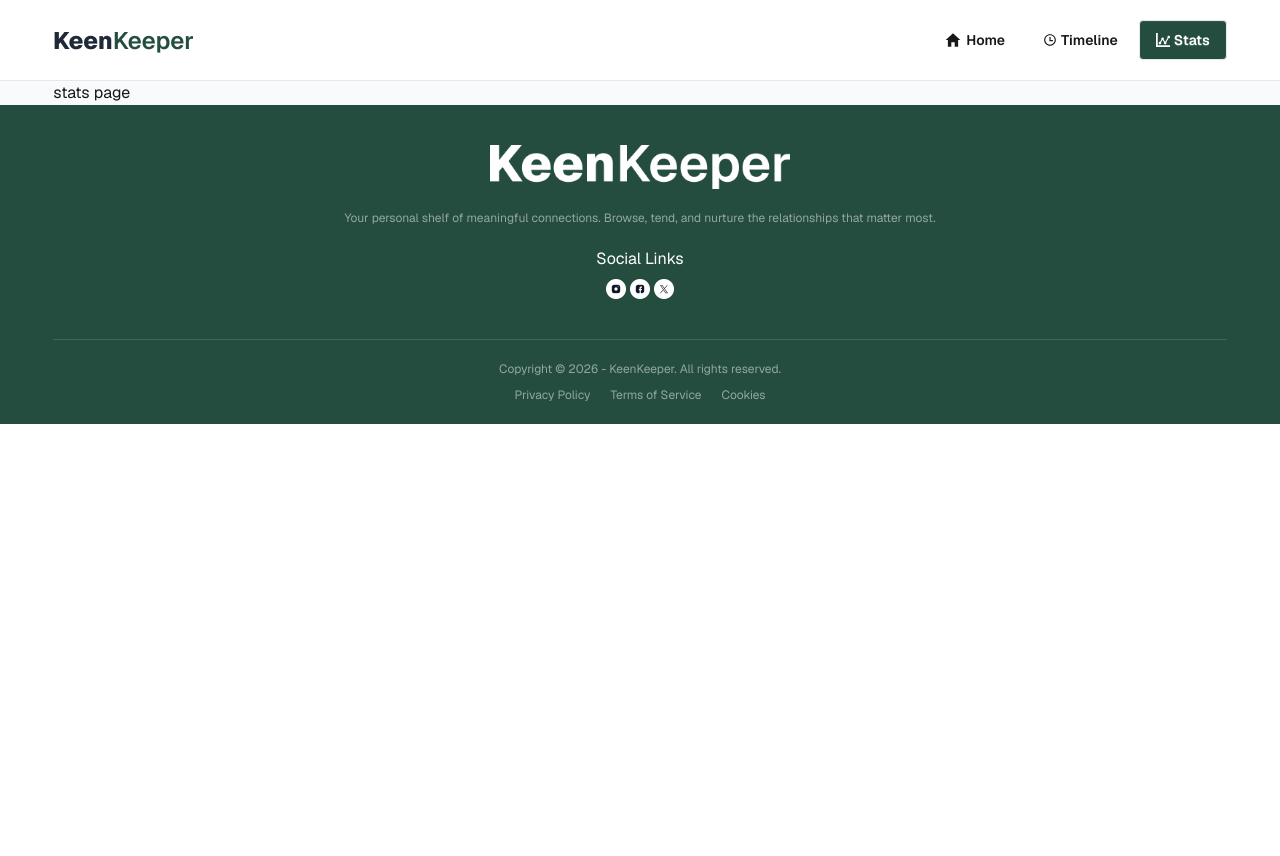
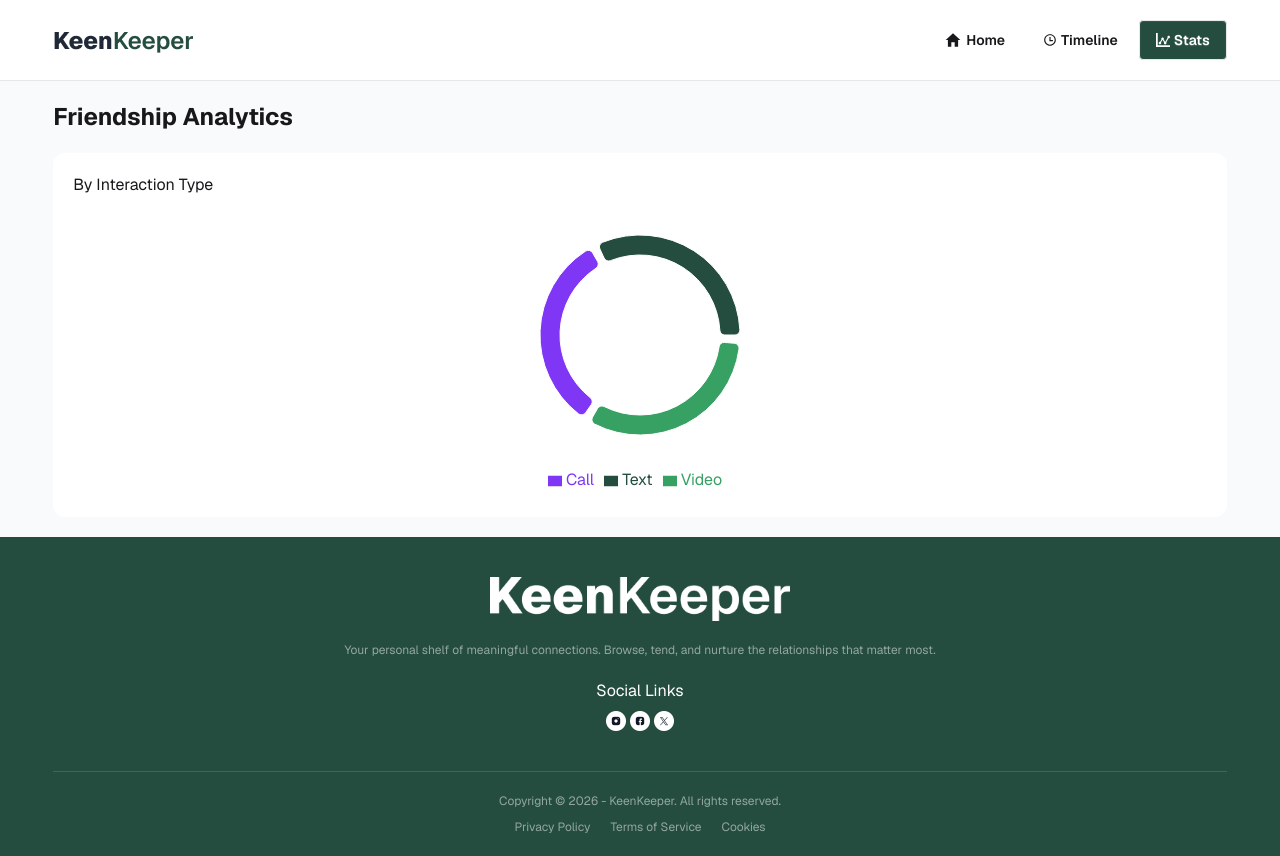
Before and after one commit to msirazu/keen-keeper, a React (Vite) app: page /stats in a window 1280 px wide. Before the commit the page ends 800 px from the top, so only its background shows below. Built offline with nearby package versions, Linux system fonts and the light colour scheme.

Commit message:
pie chart added

```diff
--- /dev/null
+++ b/src/components/common/StatsChart.jsx
@@ -0,0 +1,35 @@
+import { PieChart, Pie, Cell, Legend } from "recharts";
+
+const StatsChart = () => {
+
+    const data = [
+  { name: "Text", value: 100 },
+  { name: "Call", value: 100 },
+  { name: "Video", value: 100 },
+];
+
+    const COLORS = ["#244D3F", "#7F37F5", "#37A163"];
+    return (
+        <div className="flex justify-center">
+           <PieChart width={300} height={300}>
+        <Pie
+        data={data}
+        cx="50%"
+        cy="50%"
+        innerRadius={80}
+        outerRadius={100}
+        paddingAngle={5}
+        dataKey="value"
+        cornerRadius={5}
+      >
+        {data.map((entry, index) => (
+          <Cell key={index} fill={COLORS[index % COLORS.length]} />
+        ))}
+      </Pie>
+      <Legend />
+    </PieChart>
+        </div>
+    );
+};
+
+export default StatsChart;
--- a/src/pages/stats/Stats.jsx
+++ b/src/pages/stats/Stats.jsx
@@ -1,4 +1,5 @@
 import { Helmet } from "react-helmet-async";
+import StatsChart from "../../components/common/StatsChart";
 
 const Stats = () => {
   return (
@@ -7,7 +8,17 @@ const Stats = () => {
         <title>Stats | Keen Keeper</title>
         <meta name="description" content="keen keeper stats page" />
       </Helmet>
-      <div>stats page</div>
+      <div className="py-5 space-y-5">
+        <section>
+          <h2 className="font-bold text-2xl">Friendship Analytics</h2>
+        </section>
+        <section className="bg-white p-5 rounded-xl">
+          <h4>By Interaction Type</h4>
+          <div>
+            <StatsChart/>
+          </div>
+        </section>
+      </div>
     </>
   );
 };
```
